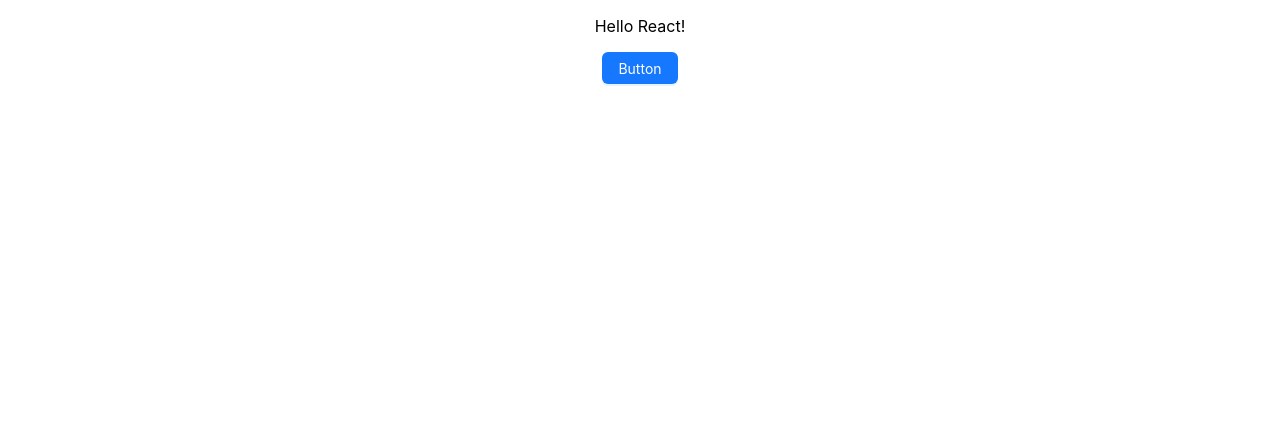
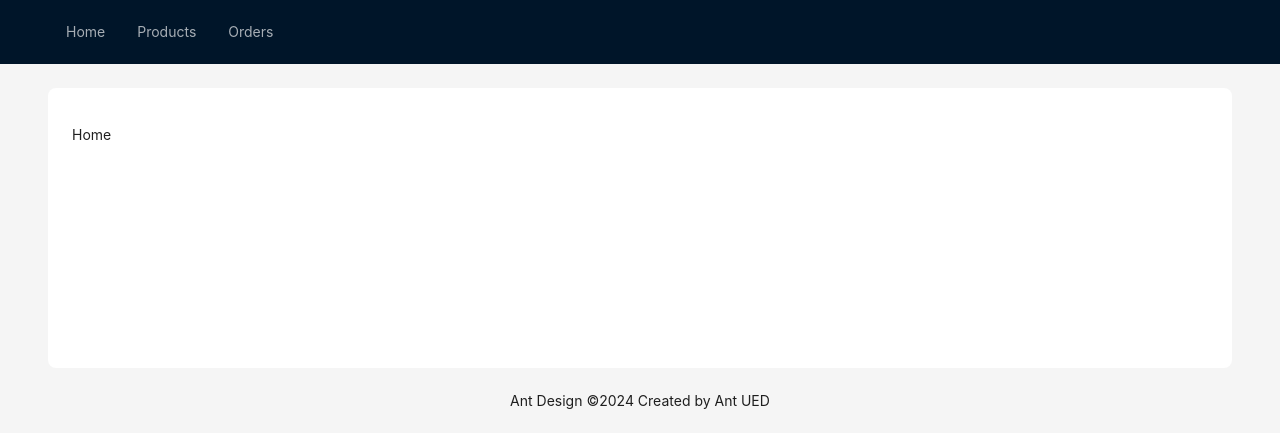
Before and after one commit to vladtymo/React-Shop-PV221, a React (Create React App) app: page / in a window 1280 px wide. Shown: the top 448 px of the page. Built offline with nearby package versions, Linux system fonts and the light colour scheme.

Commit message:
Configure routing

```diff
--- a/package.json
+++ b/package.json
@@ -9,6 +9,7 @@
     "antd": "^5.16.2",
     "react": "^18.2.0",
     "react-dom": "^18.2.0",
+    "react-router-dom": "^6.22.3",
     "react-scripts": "5.0.1",
     "web-vitals": "^2.1.4"
   },
--- a/src/App.js
+++ b/src/App.js
@@ -1,14 +1,19 @@
-import { Button } from 'antd';
-import './App.css';
+import React from 'react';
+import { BrowserRouter, Routes, Route, Outlet } from "react-router-dom";
+import Layout from './components/Layout';
 
-function App() {
+const App = () => {
   return (
-    <div className="App">
-
-      <p>Hello React!</p>
-      <Button type="primary">Button</Button>
-    </div>
+    <BrowserRouter>
+      <Routes>
+        <Route path="/" element={<Layout />}>
+          <Route index element={<p>Home</p>} />
+          <Route path="products" element={<p>Products</p>} />
+          <Route path="orders" element={<p>Orders</p>} />
+          <Route path="*" element={<p>Page Not Found!</p>} />
+        </Route>
+      </Routes>
+    </BrowserRouter>
   );
-}
-
+};
 export default App;
--- /dev/null
+++ b/src/components/Layout.js
@@ -0,0 +1,74 @@
+import React from 'react';
+import { Breadcrumb, Layout as AntdLayout, Menu, theme } from 'antd';
+import { BrowserRouter, Routes, Route, Outlet } from "react-router-dom";
+
+const { Header, Content, Footer } = AntdLayout;
+
+const items = [
+    {
+        index: 0,
+        label: "Home"
+    },
+    {
+        index: 1,
+        label: "Products"
+    },
+    {
+        index: 2,
+        label: "Orders"
+    }
+];
+
+export default function Layout() {
+    const {
+        token: { colorBgContainer, borderRadiusLG },
+    } = theme.useToken();
+
+    return (
+        <AntdLayout>
+            <Header
+                style={{
+                    display: 'flex',
+                    alignItems: 'center',
+                }}
+            >
+                <div className="demo-logo" />
+                <Menu
+                    theme="dark"
+                    mode="horizontal"
+                    defaultSelectedKeys={['2']}
+                    items={items}
+                    style={{
+                        flex: 1,
+                        minWidth: 0,
+                    }}
+                />
+            </Header>
+            <Content
+                style={{
+                    padding: '0 48px',
+                }}
+            >
+
+                <div
+                    style={{
+                        background: colorBgContainer,
+                        minHeight: 280,
+                        padding: 24,
+                        marginTop: 24,
+                        borderRadius: borderRadiusLG,
+                    }}
+                >
+                    <Outlet />
+                </div>
+            </Content>
+            <Footer
+                style={{
+                    textAlign: 'center',
+                }}
+            >
+                Ant Design ©{new Date().getFullYear()} Created by Ant UED
+            </Footer>
+        </AntdLayout>
+    )
+}
```
Also changed, not shown: 1 other file (tests, documents, lock files or other folders).
